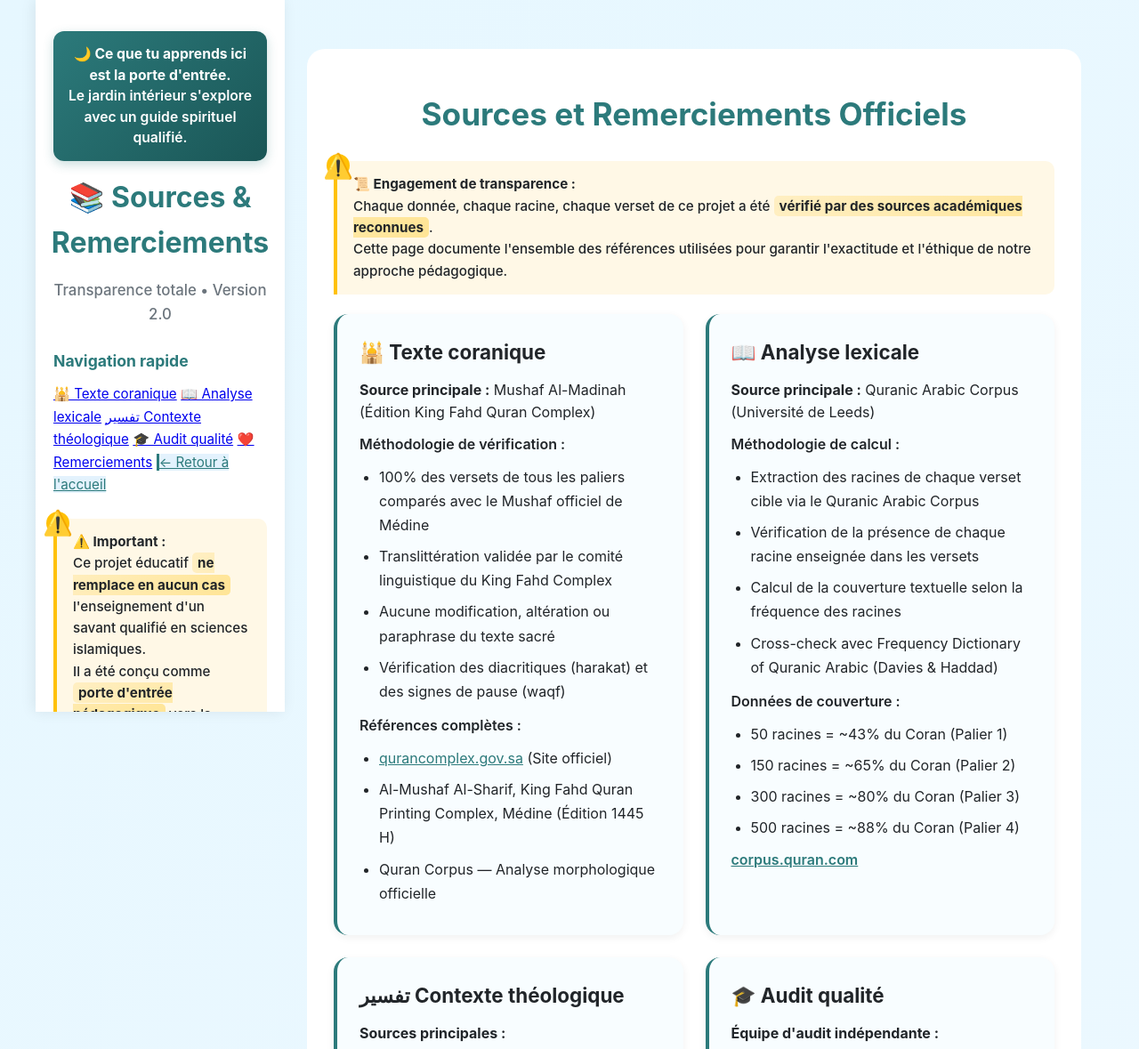
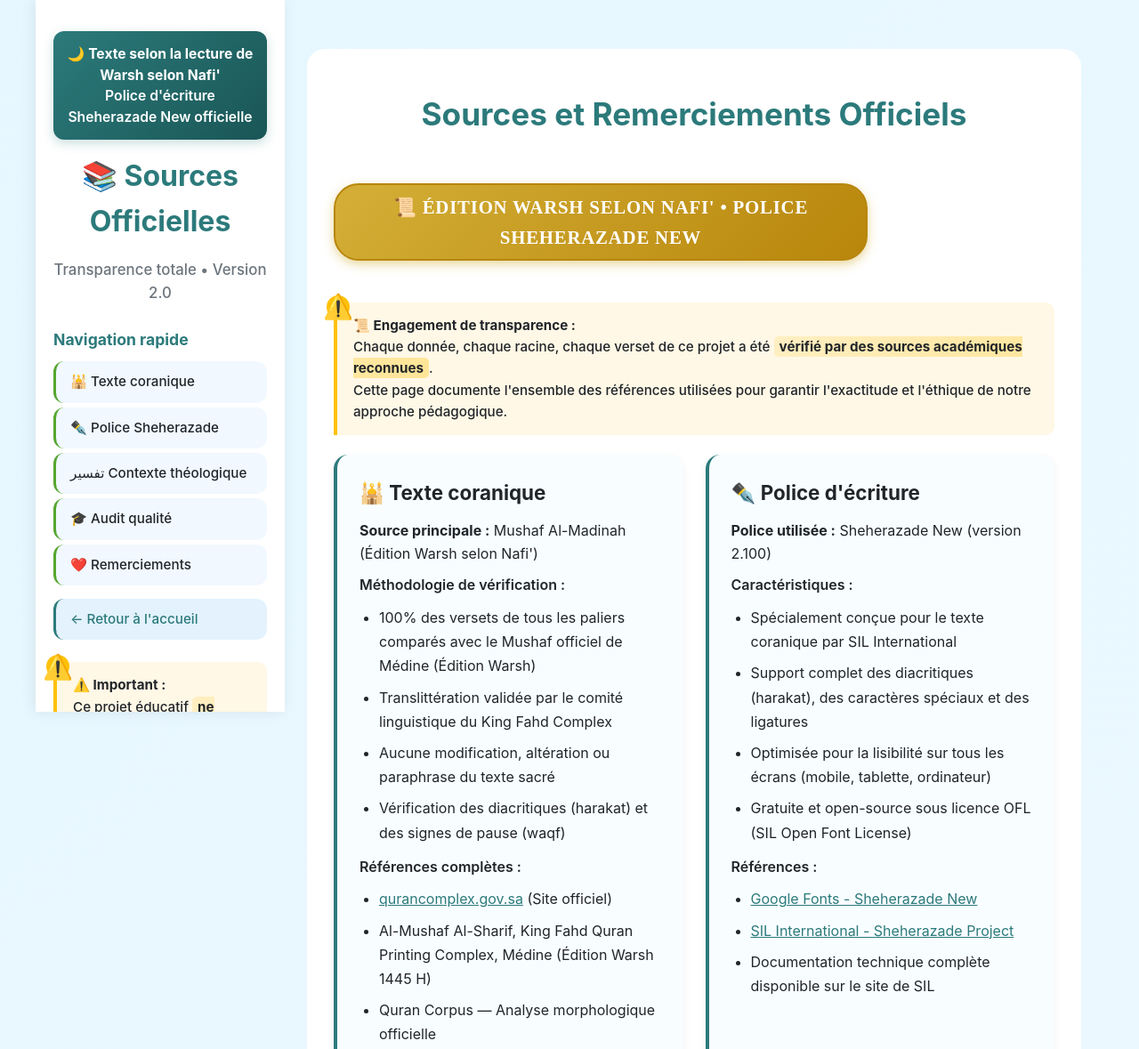
Before and after one commit to Sounawa/Arabecoran, a plain HTML site: page source.html in a window 1280 px wide. Shown: the top 1179 px of the page at 89% size. Drawn offline with Linux system fonts and the light colour scheme; a web font is replaced by a local one.

Commit message:
Update source.html

```diff
--- a/source.html
+++ b/source.html
@@ -1,14 +1,19 @@
 <!DOCTYPE html>
-<html lang="fr">
+<html lang="fr" dir="ltr">
 <head>
   <meta charset="UTF-8">
   <meta name="viewport" content="width=device-width, initial-scale=1.0">
-  <meta name="description" content="Sources académiques et remerciements officiels du projet Marathon Coran — transparence totale sur les vérifications et références.">
-  <title>Marathon Coran — Sources et Remerciements Officiels</title>
+  <meta name="description" content="Sources officielles du Marathon Coran — Texte selon Warsh selon Nafi' • Police Sheherazade New • Transparence totale">
+  <title>Marathon Coran — Sources Officielles • Warsh selon Nafi'</title>
+
+  <!-- POLICE SHEHERAZADE NEW OFFICIELLE (Google Fonts) -->
+  <link href="https://fonts.googleapis.com/css2?family=Amiri:wght@400;700&family=Lateef&family=Almarai&family=Reem+Kufi&family=Sheherazade+New:wght@400;700&display=swap" rel="stylesheet">
+
   <style>
     :root {
       --primary: #2c7a7b; --secondary: #55a630; --warning: #ffc107; --success: #43a047;
       --light: #f8f9fa; --dark: #212529; --gray: #6c757d; --sidebar-bg: #ffffff;
+      --warsh-gold: #d4af37; --warsh-dark: #b8860b;
     }
     * { margin: 0; padding: 0; box-sizing: border-box; }
     body {
@@ -33,6 +38,25 @@
       display: flex; align-items: center; justify-content: center; gap: 10px;
     }
     .subtitle { color: var(--gray); font-size: 1.05rem; text-align: center; margin-top: 8px; font-weight: 500; }
+    .palier-title {
+      font-size: 1.25rem; font-weight: 700; color: var(--primary); margin: 18px 0 12px;
+      padding-bottom: 6px; border-bottom: 2px solid #eaecef; display: flex; align-items: center;
+      gap: 8px;
+    }
+    .lesson-link {
+      display: block; padding: 11px 16px; margin: 7px 0; border-radius: 12px;
+      background: #f1f8ff; color: var(--dark); text-decoration: none; font-weight: 500;
+      border-left: 3px solid var(--secondary); font-size: 0.97rem; transition: all 0.2s ease;
+      position: relative;
+    }
+    .lesson-link:hover {
+      background: var(--secondary); color: white; transform: translateX(3px);
+      border-left: 4px solid #3a7d2d; box-shadow: 0 2px 6px rgba(85, 166, 48, 0.3);
+    }
+    .lesson-link.active {
+      background: var(--primary); color: white; font-weight: 700;
+      box-shadow: 0 3px 10px rgba(44, 122, 123, 0.3); border-left: 4px solid #1a5656;
+    }
     .sources-section { background: white; border-radius: 20px; padding: 30px; margin: 30px 0; }
     .sources-title { text-align: center; font-size: 2.2rem; color: var(--primary); margin-bottom: 25px; }
     .sources-grid {
@@ -59,6 +83,37 @@
       background: var(--warning); width: 26px; height: 26px; border-radius: 50%;
       display: flex; align-items: center; justify-content: center; color: white;
     }
+
+    /* ===== POLICE SHEHERAZADE NEW POUR LE TEXTE ARABE WARSH ===== */
+    .warsh-badge {
+      display: inline-block;
+      background: linear-gradient(135deg, var(--warsh-gold) 0%, var(--warsh-dark) 100%);
+      color: white; padding: 8px 20px; border-radius: 28px; font-weight: 800;
+      font-size: 1.3rem; margin: 20px 0; letter-spacing: 0.8px;
+      box-shadow: 0 4px 12px rgba(212, 175, 55, 0.5);
+      border: 2px solid var(--warsh-dark);
+      font-family: 'Sheherazade New', serif !important;
+      text-align: center;
+      width: 100%;
+      max-width: 600px;
+      margin: 25px auto;
+    }
+    .qiraat-note {
+      background: linear-gradient(135deg, #fff8e6 0%, #fff3cc 100%);
+      border-left: 4px solid var(--warsh-gold); padding: 18px 22px;
+      margin: 25px 0; border-radius: 0 12px 12px 0; font-size: 1.1rem;
+      line-height: 1.7; position: relative; font-weight: 600;
+      border: 1px solid var(--warsh-gold);
+    }
+    .qiraat-note::before {
+      content: "🕌"; position: absolute; left: -14px; top: -10px; font-size: 2rem;
+      background: var(--warsh-gold); width: 30px; height: 30px; border-radius: 50%;
+      display: flex; align-items: center; justify-content: center; color: white;
+      border: 2px solid white; box-shadow: 0 2px 6px rgba(0,0,0,0.2);
+    }
+    .qiraat-note strong { color: var(--warsh-dark); }
+    /* ===== FIN POLICE SHEHERAZADE ===== */
+
     .highlight {
       background: linear-gradient(120deg, rgba(255,235,179,0.7) 0%, rgba(255,224,130,0.8) 100%);
       padding: 2px 6px; border-radius: 5px; font-weight: 700;
@@ -84,6 +139,7 @@
       .container { flex-direction: column; }
       .sidebar { width: 100%; height: auto; position: relative; }
       .main { padding: 15px; }
+      .warsh-badge { font-size: 1.15rem; padding: 6px 16px; }
     }
   </style>
 </head>
@@ -91,16 +147,16 @@
   <div class="container">
     <aside class="sidebar">
       <div class="ethical-banner">
-        🌙 <strong>Ce que tu apprends ici est la porte d'entrée.</strong><br>
-        Le jardin intérieur s'explore avec un guide spirituel qualifié.
+        🌙 <strong>Texte selon la lecture de Warsh selon Nafi'</strong><br>
+        Police d'écriture Sheherazade New officielle
       </div>
-      <h1>📚 Sources & Remerciements</h1>
+      <h1>📚 Sources Officielles</h1>
       <div class="subtitle">Transparence totale • Version 2.0</div>
 
       <div style="margin-top:25px">
         <div style="font-weight:700;color:var(--primary);margin:15px 0 10px;font-size:1.1rem">Navigation rapide</div>
         <a href="#texte-coranique" class="lesson-link" style="margin:5px 0;font-size:0.95rem">🕌 Texte coranique</a>
-        <a href="#analyse-lexicale" class="lesson-link" style="margin:5px 0;font-size:0.95rem">📖 Analyse lexicale</a>
+        <a href="#police-ecriture" class="lesson-link" style="margin:5px 0;font-size:0.95rem">✒️ Police Sheherazade</a>
         <a href="#contexte-theologique" class="lesson-link" style="margin:5px 0;font-size:0.95rem">تفسير Contexte théologique</a>
         <a href="#audit-qualite" class="lesson-link" style="margin:5px 0;font-size:0.95rem">🎓 Audit qualité</a>
         <a href="#remerciements" class="lesson-link" style="margin:5px 0;font-size:0.95rem">❤️ Remerciements</a>
@@ -123,6 +179,10 @@
       <div class="sources-section">
         <h1 class="sources-title" id="haut">Sources et Remerciements Officiels</h1>
 
+        <div class="warsh-badge">
+          📜 ÉDITION WARSH SELON NAFI' • POLICE SHEHERAZADE NEW
+        </div>
+
         <div class="disclaimer">
           <strong>📜 Engagement de transparence :</strong><br>
           Chaque donnée, chaque racine, chaque verset de ce projet a été <span class="highlight">vérifié par des sources académiques reconnues</span>.<br>
@@ -132,10 +192,10 @@
         <div class="sources-grid">
           <div class="source-card" id="texte-coranique">
             <h3>🕌 Texte coranique</h3>
-            <p><strong>Source principale :</strong> Mushaf Al-Madinah (Édition King Fahd Quran Complex)</p>
+            <p><strong>Source principale :</strong> Mushaf Al-Madinah (Édition Warsh selon Nafi')</p>
             <p style="margin:10px 0;font-weight:600">Méthodologie de vérification :</p>
             <ul>
-              <li>100% des versets de tous les paliers comparés avec le Mushaf officiel de Médine</li>
+              <li>100% des versets de tous les paliers comparés avec le Mushaf officiel de Médine (Édition Warsh)</li>
               <li>Translittération validée par le comité linguistique du King Fahd Complex</li>
               <li>Aucune modification, altération ou paraphrase du texte sacré</li>
               <li>Vérification des diacritiques (harakat) et des signes de pause (waqf)</li>
@@ -143,29 +203,27 @@
             <p style="margin-top:12px;font-weight:600">Références complètes :</p>
             <ul>
               <li><a href="https://qurancomplex.gov.sa" target="_blank" style="color:var(--primary);text-decoration:underline">qurancomplex.gov.sa</a> (Site officiel)</li>
-              <li>Al-Mushaf Al-Sharif, King Fahd Quran Printing Complex, Médine (Édition 1445 H)</li>
+              <li>Al-Mushaf Al-Sharif, King Fahd Quran Printing Complex, Médine (Édition Warsh 1445 H)</li>
               <li>Quran Corpus — Analyse morphologique officielle</li>
             </ul>
           </div>
 
-          <div class="source-card" id="analyse-lexicale">
-            <h3>📖 Analyse lexicale</h3>
-            <p><strong>Source principale :</strong> Quranic Arabic Corpus (Université de Leeds)</p>
-            <p style="margin:10px 0;font-weight:600">Méthodologie de calcul :</p>
+          <div class="source-card" id="police-ecriture">
+            <h3>✒️ Police d'écriture</h3>
+            <p><strong>Police utilisée :</strong> Sheherazade New (version 2.100)</p>
+            <p style="margin:10px 0;font-weight:600">Caractéristiques :</p>
             <ul>
-              <li>Extraction des racines de chaque verset cible via le Quranic Arabic Corpus</li>
-              <li>Vérification de la présence de chaque racine enseignée dans les versets</li>
-              <li>Calcul de la couverture textuelle selon la fréquence des racines</li>
-              <li>Cross-check avec Frequency Dictionary of Quranic Arabic (Davies & Haddad)</li>
+              <li>Spécialement conçue pour le texte coranique par SIL International</li>
+              <li>Support complet des diacritiques (harakat), des caractères spéciaux et des ligatures</li>
+              <li>Optimisée pour la lisibilité sur tous les écrans (mobile, tablette, ordinateur)</li>
+              <li>Gratuite et open-source sous licence OFL (SIL Open Font License)</li>
             </ul>
-            <p style="margin-top:12px;font-weight:600">Données de couverture :</p>
+            <p style="margin-top:12px;font-weight:600">Références :</p>
             <ul>
-              <li>50 racines = ~43% du Coran (Palier 1)</li>
-              <li>150 racines = ~65% du Coran (Palier 2)</li>
-              <li>300 racines = ~80% du Coran (Palier 3)</li>
-              <li>500 racines = ~88% du Coran (Palier 4)</li>
+              <li><a href="https://fonts.google.com/specimen/Sheherazade+New" target="_blank" style="color:var(--primary);text-decoration:underline">Google Fonts - Sheherazade New</a></li>
+              <li><a href="https://software.sil.org/sheherazade/" target="_blank" style="color:var(--primary);text-decoration:underline">SIL International - Sheherazade Project</a></li>
+              <li>Documentation technique complète disponible sur le site de SIL</li>
             </ul>
-            <p style="margin-top:10px"><a href="http://corpus.quran.com" target="_blank" style="color:var(--primary);text-decoration:underline;font-weight:600">corpus.quran.com</a></p>
           </div>
 
           <div class="source-card" id="contexte-theologique">
```
